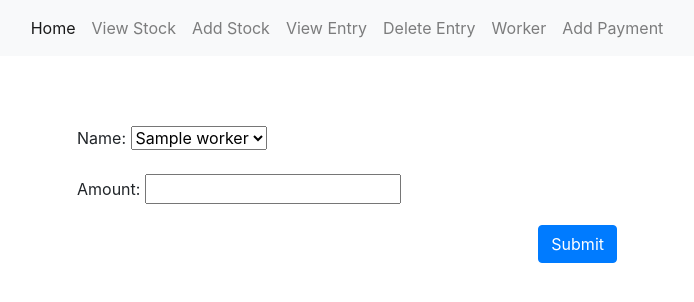
After one commit to vrajeshnandha/Inventory-Management, a Django app: page /payment in a window 1280 px wide. The commit adds this page. Shown: the top 302 px of the page, without its empty margins (293-987 px from the left). Run offline with Django 3.2, Linux system fonts and the light colour scheme; tables that the repository leaves empty hold one stand-in row (values such as "Sample post"); some libraries are stand-ins or nearby versions.

Commit message:
adding payment

```diff
--- a/homesite/forms.py
+++ b/homesite/forms.py
@@ -1,6 +1,6 @@
 from django import forms
-from .models import Fabric, Cutting, StockEntry
-from django.contrib.admin.widgets import AdminDateWidget
+from .models import Fabric, Cutting, Worker
+import datetime
 
 LEVEL_CHOICES = [
     ('Fabric', 'Fabric'),
@@ -9,9 +9,11 @@ LEVEL_CHOICES = [
 
 fabric = Fabric.objects.all()
 cutting = Cutting.objects.order_by('cutting_type').values_list('cutting_type', flat=True).distinct()
+worker = Worker.objects.all()
 
 FABRIC_CHOICES = [(f.fabric_name, f.fabric_name) for f in fabric]
 GLOVES_CHOICES = [(cutting[i], cutting[i]) for i in range(cutting.count())]
+WORKER_CHOICES = [(w.name, w.name) for w in worker]
 
 
 class ViewStockForm(forms.Form):
@@ -22,7 +24,7 @@ class AddStockForm(forms.Form):
     level = forms.CharField(widget=forms.Select(choices=LEVEL_CHOICES))
     fabric_type = forms.CharField(widget=forms.Select(choices=FABRIC_CHOICES))
     glove_type = forms.CharField(widget=forms.Select(choices=GLOVES_CHOICES))
-    name = forms.CharField()
+    name = forms.CharField(widget=forms.Select(choices=WORKER_CHOICES))
     quantity = forms.FloatField()
 
 
@@ -33,10 +35,16 @@ class DeleteEntryForm(forms.Form):
     entry_id = forms.CharField()
 
 
-# implement for date also
 class ViewEntryForm(forms.Form):
+    cur_year = datetime.datetime.today().year
+    year_range = tuple([i for i in range(cur_year - 2, cur_year + 1)])
     level = forms.CharField(widget=forms.Select(choices=[('', '---SELECT ONE---'), ] + LEVEL_CHOICES), required=False)
-    fabric_type = forms.CharField(widget=forms.Select(choices=[('', '---SELECT ONE---'), ] + FABRIC_CHOICES),required=False)
-    glove_type = forms.CharField(widget=forms.Select(choices=[('', '---SELECT ONE---'), ] + GLOVES_CHOICES),required=False)
-    name = forms.CharField(required=False)
-    # date = forms.DateField(widget=AdminDateWidget, required=False)
+    fabric_type = forms.CharField(widget=forms.Select(choices=[('', '---SELECT ONE---'), ] + FABRIC_CHOICES), required=False)
+    glove_type = forms.CharField(widget=forms.Select(choices=[('', '---SELECT ONE---'), ] + GLOVES_CHOICES), required=False)
+    name = forms.CharField(widget=forms.Select(choices=[('', '---SELECT ONE---'), ] + WORKER_CHOICES), required=False)
+    date = forms.DateField(widget=forms.SelectDateWidget(empty_label=("Choose Year", "Choose Month", "Choose Day"), years=year_range), required=False)
+
+
+class PaymentForm(forms.Form):
+    name = forms.CharField(widget=forms.Select(choices=WORKER_CHOICES))
+    amount = forms.FloatField()
--- a/homesite/templates/homesite/base.html
+++ b/homesite/templates/homesite/base.html
@@ -41,6 +41,9 @@
                 <li class="nav-item">
                     <a class="nav-link" href="{% url 'worker' %}">Worker</a>
                 </li>
+                <li class="nav-item">
+                    <a class="nav-link" href="{% url 'payment' %}">Add Payment</a>
+                </li>
             </ul>
 
         </div>
--- /dev/null
+++ b/homesite/templates/homesite/payment.html
@@ -0,0 +1,20 @@
+{% extends 'homesite/base.html' %}
+
+{% block content %}
+    <div class="container">
+        <div class="row">
+            <div class="col-sm-6 mx-auto" style="margin-top: 70px">
+                <form method="post">
+                    {% csrf_token %}
+                    {{ form.as_p }}
+                    <div class="pull-right">
+                        <button type="submit" class="btn btn-primary float-right">Submit</button>
+                    </div>
+
+                </form>
+                <h4>{{ msg }}</h4>
+            </div>
+        </div>
+
+    </div>
+{% endblock %}
--- a/homesite/urls.py
+++ b/homesite/urls.py
@@ -9,4 +9,5 @@ urlpatterns = [
     path('viewentry', views.viewEntry, name='viewentry'),
     path('deleteentry', views.deleteEntry, name='deleteentry'),
     path('worker', views.worker, name='worker'),
+    path('payment', views.payment, name='payment'),
 ]
--- a/homesite/views.py
+++ b/homesite/views.py
@@ -1,6 +1,6 @@
 from django.shortcuts import render
 from .computation import *
-from .forms import ViewStockForm, AddStockForm, DeleteEntryForm, ViewEntryForm
+from .forms import *
 
 
 def home(request):
@@ -62,7 +62,6 @@ def viewStock(request):
                 return render(request, 'homesite/cutting.html', context)
 
 
-# implement for date also
 def viewEntry(request):
     if request.method == 'GET':
         form = ViewEntryForm()
@@ -75,10 +74,9 @@ def viewEntry(request):
             fabric_type = form.cleaned_data['fabric_type']
             glove_type = form.cleaned_data['glove_type']
             name = form.cleaned_data['name']
-            print(level)
-            # date = form.cleaned_data['date']
+            date = form.cleaned_data['date']
 
-            stockentry = view_entry(level, fabric_type, glove_type, name)
+            stockentry = view_entry(level, fabric_type, glove_type, name, date)
             form = ViewEntryForm()
             return render(request, 'homesite/viewentry.html', {'form': form, 'stockentry': stockentry})
 
@@ -104,3 +102,19 @@ def worker(request):
     worker = Worker.objects.all()
     context = {'worker': worker}
     return render(request, 'homesite/worker.html', context)
+
+
+def payment(request):
+    if request.method == 'GET':
+        form = PaymentForm()
+        return render(request, 'homesite/payment.html', {'form': form})
+
+    else:
+        form = PaymentForm(request.POST)
+        if form.is_valid():
+            name = form.cleaned_data['name']
+            amount = form.cleaned_data['amount']
+            add_payment(name,amount)
+            msg = "payment successful"
+            form = PaymentForm()
+            return render(request, 'homesite/payment.html', {'form': form, 'msg': msg})
```
Also changed, not shown: homesite/computation.py (+18 -3 lines), homesite/models.py (+11 -1 lines), homesite/migrations/0006_auto_20200410_2135.py (added), homesite/migrations/0007_payment.py (added).
